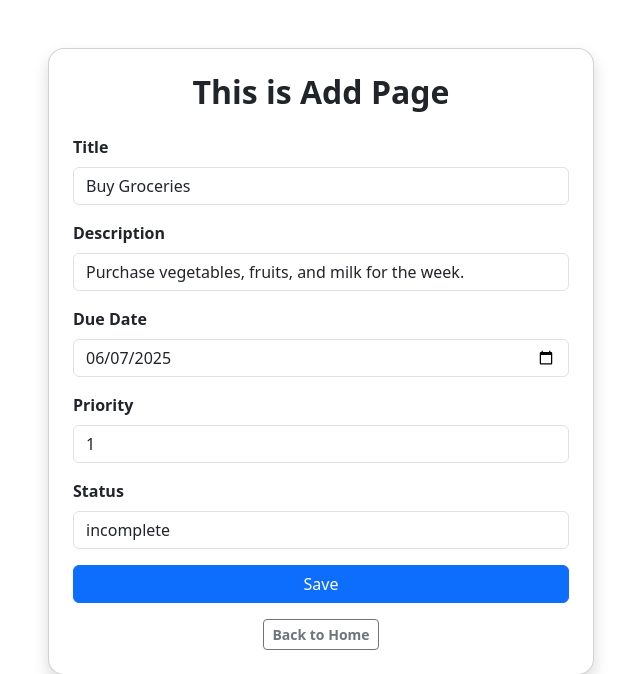
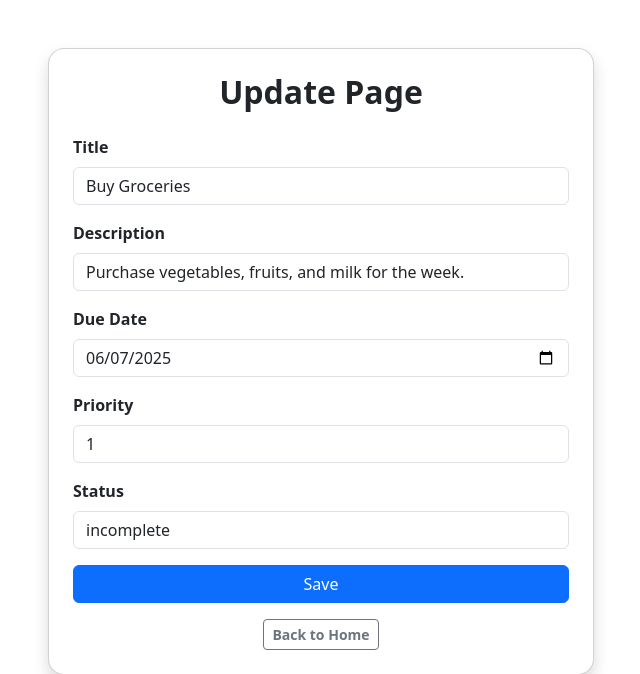
Before and after one commit to Sougata02-shee/ToDo_project, a Django app: page /base/edit/9 in a window 1280 px wide. Shown: the part 56-730 px from the top of the page, without its empty margins (319-959 px from the left). Run offline with Django 5.2, Linux system fonts and the light colour scheme; data comes from the database, SQL or seed files in the repository.

Commit message:
Update edit.html
update

```diff
--- a/base/templates/edit.html
+++ b/base/templates/edit.html
@@ -5,7 +5,7 @@
   <div class="row justify-content-center">
     <div class="col-md-6">
       <div class="card shadow p-4 rounded-4">
-        <h2 class="text-center mb-4 fw-bold">This is Add Page</h2>
+        <h2 class="text-center mb-4 fw-bold">Update Page</h2>
 
         <form action="" method="post">
           {% csrf_token %}
```
